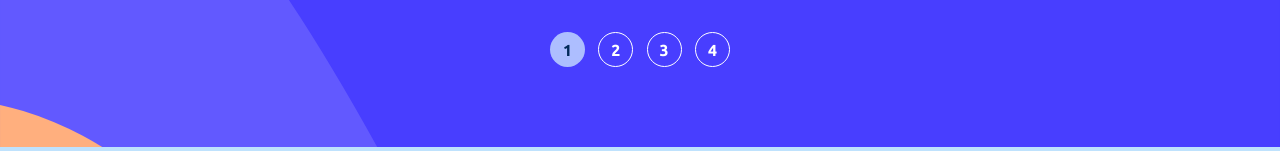
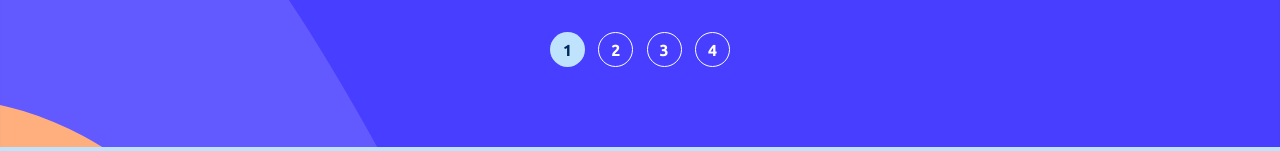
Before and after one commit to sodiqsanusi/multi-step-form, a Next.js app: page / in a window 1280 px wide. Shown: the top 151 px of the page. Built offline with nearby package versions, Linux system fonts and the light colour scheme.

Commit message:
Atomic commits to track progress better and retrace steps quicker

```diff
--- a/pages/index.js
+++ b/pages/index.js
@@ -14,9 +14,9 @@ export default function Home() {
       <Head>
         <title>Multistep Form</title>
       </Head>
-      <>
+      <main>
         Hi, Home page
-      </>
+      </main>
     </>
   )
 }
--- a/styles/globals.css
+++ b/styles/globals.css
@@ -39,7 +39,7 @@ p, h1, h2, h3, h4, h5, h6 {
   isolation: isolate;
 }
 #active11, #active22, #active33, #active44{
-  background-color: var(--pastelBlue);
+  background-color: var(--lightBlue);
   color: var(--marineBlue);
   border: none;
 }
```
